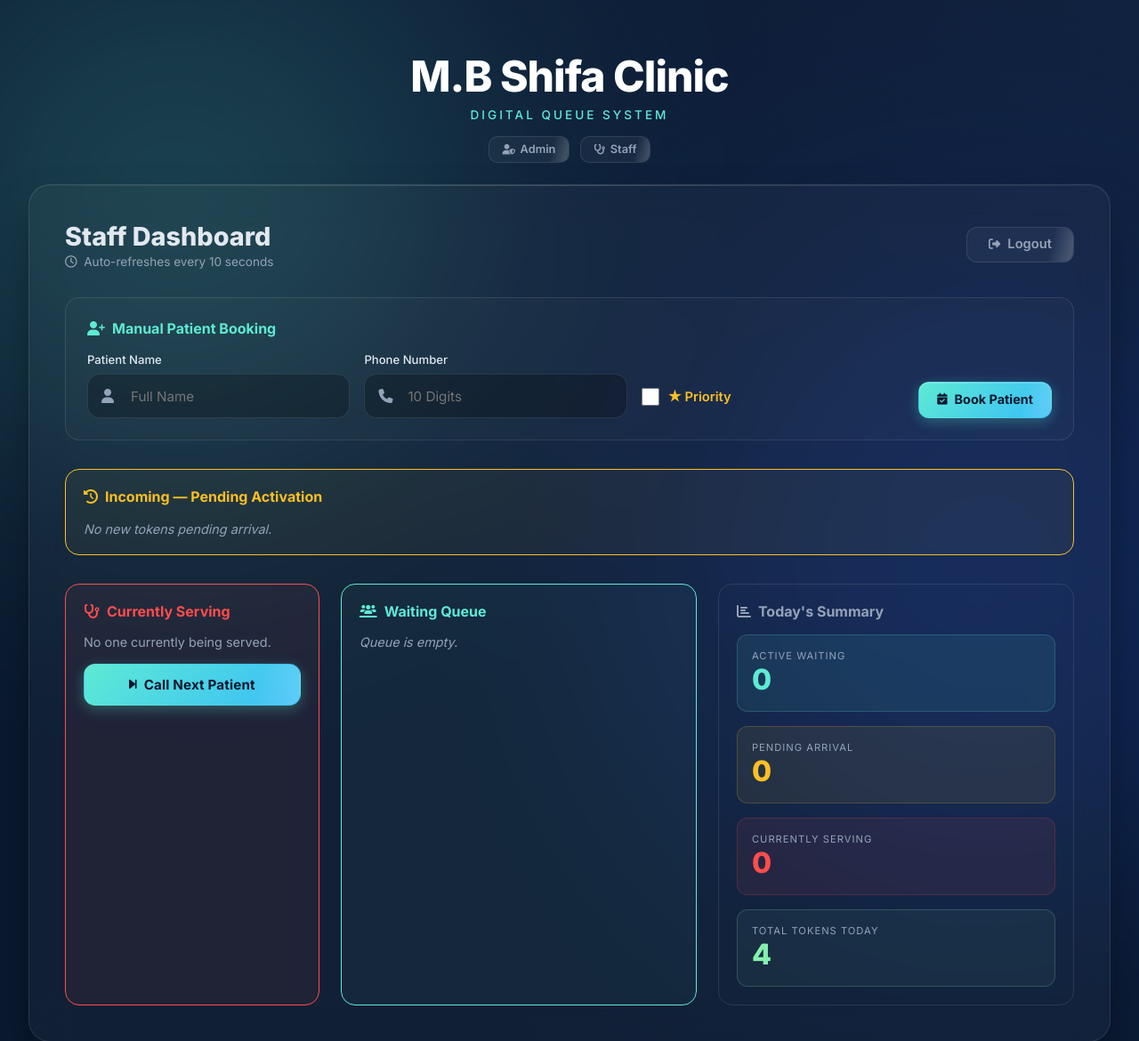
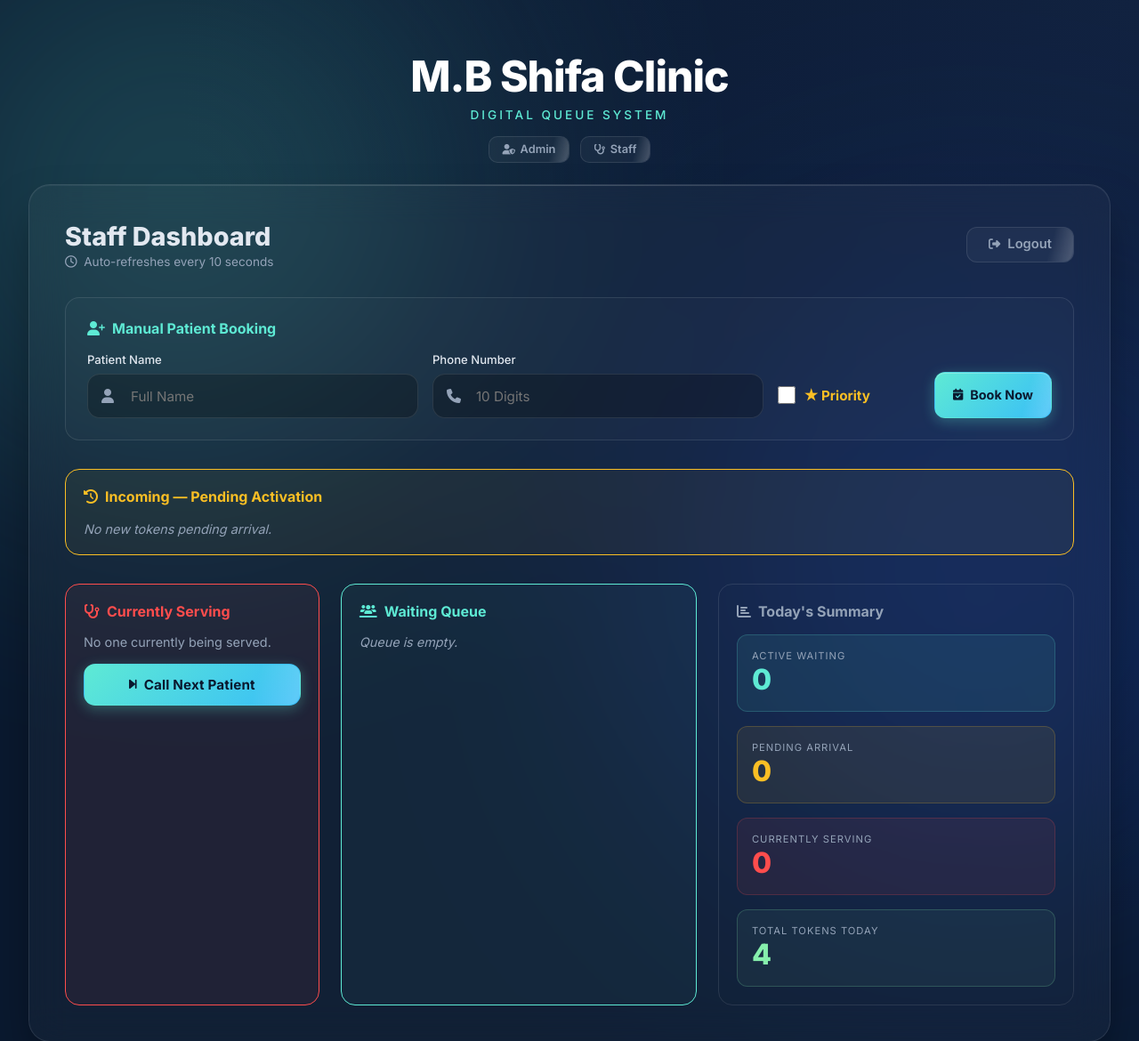
Before and after one commit to Zakki-05/Django_project, a Django app: page /staff/ in a window 1280 px wide. Shown: the top 1170 px of the page at 89% size. Run offline with Django 5.2, Linux system fonts and the light colour scheme; a user stored in the database is signed in; data comes from the database, SQL or seed files in the repository; both versions use the stored data as it was after the commit.

Commit message:
feat: implement patient token generation, geolocation-based activation, and staff management dashboard

```diff
--- a/static/css/style.css
+++ b/static/css/style.css
@@ -601,6 +601,45 @@ body {
     gap: 1rem;
 }
 
+/* Manual Booking Responsive Grid */
+.booking-grid {
+    display: grid;
+    grid-template-columns: 1fr;
+    gap: 1rem;
+    align-items: end;
+}
+.booking-grid .form-group { margin-bottom: 0; }
+
+.priority-checkbox-wrapper {
+    display: flex;
+    align-items: center;
+    gap: 0.6rem;
+    padding: 0.8rem 0;
+    min-height: 52px;
+}
+.priority-checkbox-wrapper input {
+    width: 20px;
+    height: 20px;
+    cursor: pointer;
+    accent-color: var(--warning);
+    flex-shrink: 0;
+}
+.priority-checkbox-wrapper label {
+    color: var(--warning);
+    font-size: 0.95rem;
+    cursor: pointer;
+    font-weight: 700;
+}
+
+.btn-book { height: 52px; width: 100%; }
+
+@media (min-width: 900px) {
+    .booking-grid {
+        grid-template-columns: 1fr 1fr 160px auto;
+    }
+}
+
+
 .staff-card {
     padding: 1.25rem;
     border-radius: 16px;
--- a/templates/queue_board/staff_dashboard.html
+++ b/templates/queue_board/staff_dashboard.html
@@ -34,30 +34,27 @@
         </h3>
         <form action="{% url 'staff_manual_booking' %}" method="POST">
             {% csrf_token %}
-            <div style="display: grid; grid-template-columns: 1fr 1fr 1fr auto; gap: 1rem; align-items: end;">
-                <div class="form-group" style="margin-bottom: 0;">
+            <div class="booking-grid">
+                <div class="form-group">
                     <label for="m_name" style="font-size: 0.82rem;">Patient Name</label>
                     <div class="input-wrapper">
                         <i class="fa-solid fa-user input-icon"></i>
                         <input type="text" id="m_name" name="name" required placeholder="Full Name">
                     </div>
                 </div>
-                <div class="form-group" style="margin-bottom: 0;">
+                <div class="form-group">
                     <label for="m_phone" style="font-size: 0.82rem;">Phone Number</label>
                     <div class="input-wrapper">
                         <i class="fa-solid fa-phone input-icon"></i>
                         <input type="tel" id="m_phone" name="phone" required placeholder="10 Digits" pattern="[0-9]{10}">
                     </div>
                 </div>
-                <div style="display: flex; align-items: center; gap: 0.6rem; padding: 0.9rem 0;">
-                    <input type="checkbox" id="m_prio" name="is_priority"
-                           style="width: 20px; height: 20px; cursor: pointer; accent-color: var(--warning); flex-shrink: 0;">
-                    <label for="m_prio" style="color: var(--warning); font-size: 0.92rem; cursor: pointer; font-weight: 600;">
-                        ★ Priority
-                    </label>
+                <div class="priority-checkbox-wrapper">
+                    <input type="checkbox" id="m_prio" name="is_priority">
+                    <label for="m_prio">★ Priority</label>
                 </div>
-                <button type="submit" class="btn btn-primary btn-book">
-                    <i class="fa-solid fa-calendar-check"></i> Book Patient
+                <button type="submit" class="btn btn-primary btn-book" style="margin-top: auto;">
+                    <i class="fa-solid fa-calendar-check"></i> Book Now
                 </button>
             </div>
         </form>
```
Also changed, not shown: db.sqlite3.
